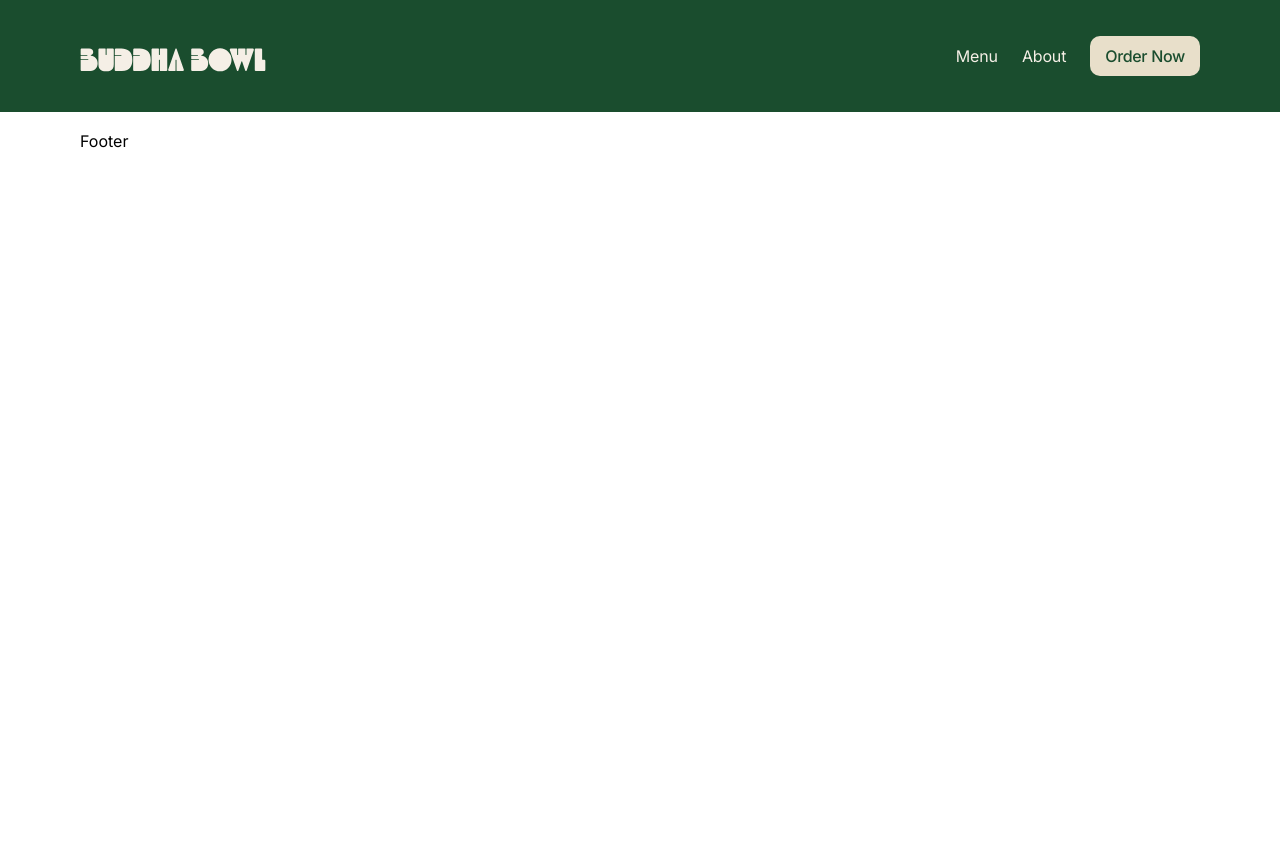
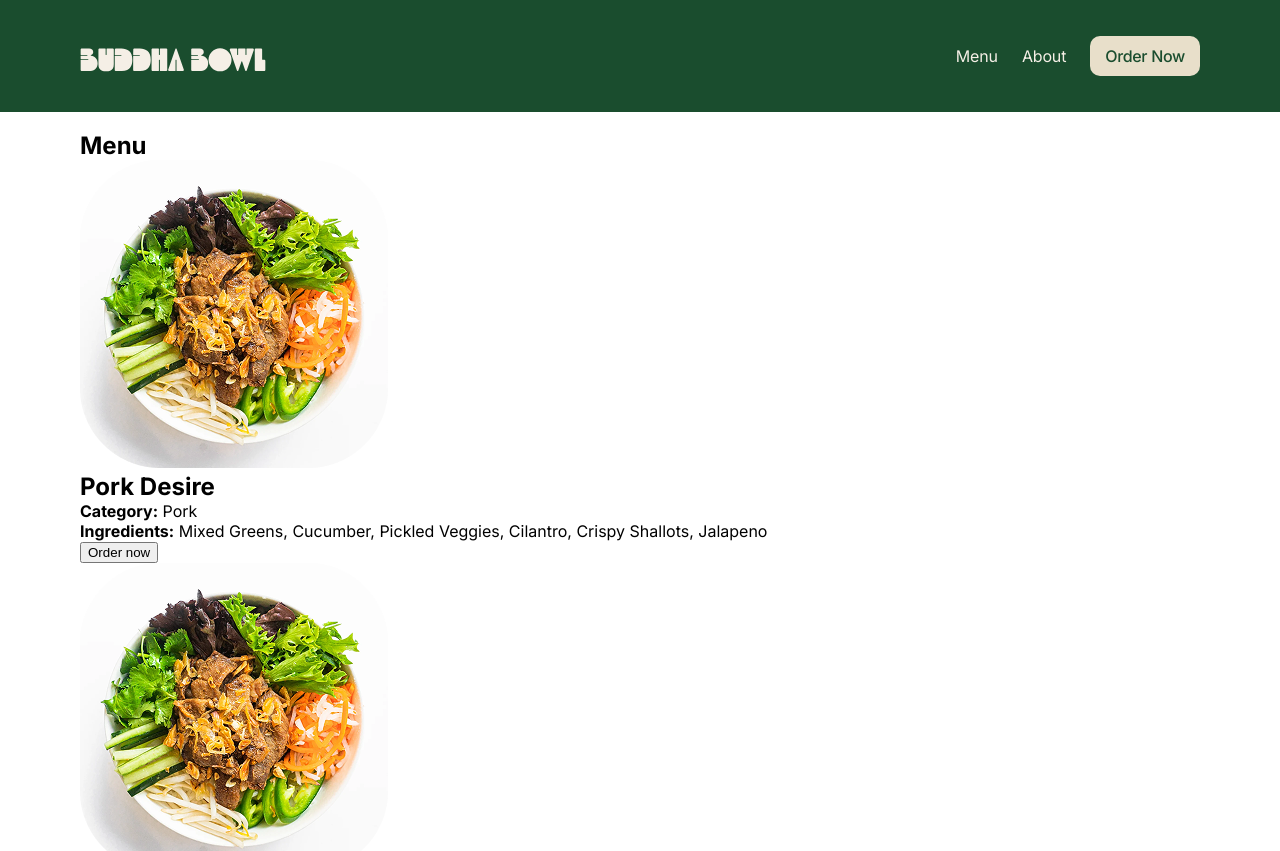
Before and after one commit to RobiKovach/buddha-bowl, a React (Create React App) app: page /#/menu in a window 1280 px wide. Shown: the top 851 px of the page. Before the commit the page ends 800 px from the top, so only its background shows below. Built offline with nearby package versions, Linux system fonts and the light colour scheme.

Commit message:
fix pictures

```diff
--- a/src/App.js
+++ b/src/App.js
@@ -1,6 +1,6 @@
 import React from "react";
 import "./App.scss";
-import { BrowserRouter as Router, Routes, Route } from "react-router-dom";
+import { HashRouter as Router, Routes, Route } from "react-router-dom"; // Використовуємо HashRouter
 import Home from "./Components/Home/Home";
 import OrderPage from "./Components/OrderPage/OrderPage";
 import MenuPage from "./Components/MenuPage/MenuPage";
@@ -8,8 +8,9 @@ import AboutPage from "./Components/AboutPage/AboutPage";
 
 function App() {
   return (
-    <>
     <Router>
+      {" "}
+      {/* HashRouter тут */}
       <Routes>
         <Route path="/" element={<Home />} />
         <Route path="/order" element={<OrderPage />} />
@@ -17,7 +18,6 @@ function App() {
         <Route path="/about" element={<AboutPage />} />
       </Routes>
     </Router>
-    </>
   );
 }
 
--- a/src/Components/Header/Header.jsx
+++ b/src/Components/Header/Header.jsx
@@ -9,7 +9,7 @@ export default function Header() {
       <section className="header">
         <div className="header__wrapper">
           <NavLink className="header__logo" to="/">
-            <img src="/img/logo.svg" alt="logo" />
+            <img src={`${process.env.PUBLIC_URL}/img/logo.svg`} alt="Logo" />
           </NavLink>
           <Menu />
         </div>
--- a/src/Components/MenuPage/MenuPage.jsx
+++ b/src/Components/MenuPage/MenuPage.jsx
@@ -14,7 +14,7 @@ export default function MenuPage() {
             {products.map((product, index) => (
               <div key={index} className="product-card">
                 <img
-                  src={product.image}
+                  src={`${process.env.PUBLIC_URL}${product.image}`}
                   alt={product.name}
                   className="product-image"
                 />
```
Also changed, not shown: package.json (+7 -1 lines), 1 other file (tests, documents, lock files or other folders). Lines whose indentation alone changed are shown as unchanged.
